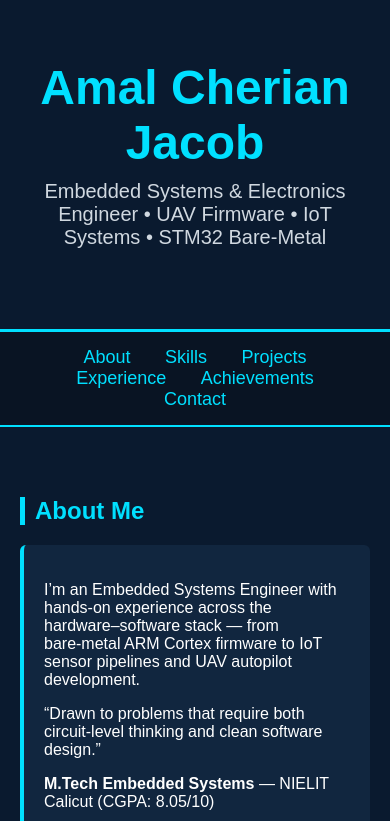
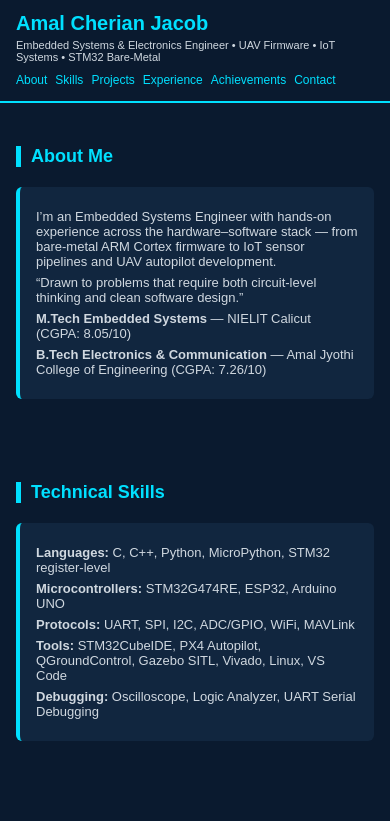
Before and after one commit to Amxl-Hex/amal-cherian-jacob.github.io, a plain HTML site: page index.html in a window 390 px wide. Shown: the top 821 px of the page. Drawn offline with Linux system fonts and the light colour scheme.

Commit message:
Responsive layout + navbar polish

```diff
--- a/index.html
+++ b/index.html
@@ -5,78 +5,227 @@
     <meta name="viewport" content="width=device-width, initial-scale=1.0">
     <title>Amal Cherian Jacob | Embedded Systems Engineer</title>
     <style>
+        :root {
+            --bg-main: #0A1A2F;
+            --bg-dark: #091423;
+            --card-bg: #11263F;
+            --accent: #00E0FF;
+            --text-main: #FFFFFF;
+            --text-muted: #D0D8E0;
+        }
+
+        * {
+            box-sizing: border-box;
+            scroll-behavior: smooth;
+        }
+
         body {
             margin: 0;
             font-family: Arial, sans-serif;
-            background-color: #0A1A2F;
-            color: #FFFFFF;
+            background-color: var(--bg-main);
+            color: var(--text-main);
         }
 
+        /* Header + Navbar */
         header {
-            background-color: #0A1A2F;
-            padding: 60px 20px;
-            text-align: center;
-            border-bottom: 3px solid #00E0FF;
+            background-color: var(--bg-main);
+            padding: 20px 40px;
+            border-bottom: 2px solid var(--accent);
+            position: sticky;
+            top: 0;
+            z-index: 1000;
         }
 
-        header h1 {
-            font-size: 48px;
-            margin: 0;
-            color: #00E0FF;
+        .header-inner {
+            max-width: 1100px;
+            margin: 0 auto;
+            display: flex;
+            align-items: center;
+            justify-content: space-between;
         }
 
-        header p {
-            font-size: 20px;
-            margin-top: 10px;
-            color: #D0D8E0;
+        .brand {
+            display: flex;
+            flex-direction: column;
+        }
+
+        .brand h1 {
+            font-size: 26px;
+            margin: 0;
+            color: var(--accent);
+        }
+
+        .brand p {
+            margin: 4px 0 0;
+            font-size: 13px;
+            color: var(--text-muted);
         }
 
         nav {
-            text-align: center;
-            padding: 15px;
-            background-color: #091423;
-            border-bottom: 2px solid #00E0FF;
+            display: flex;
+            gap: 18px;
         }
 
         nav a {
-            color: #00E0FF;
-            margin: 0 15px;
+            color: var(--accent);
             text-decoration: none;
-            font-size: 18px;
+            font-size: 14px;
+            position: relative;
+            padding-bottom: 2px;
         }
 
+        nav a::after {
+            content: "";
+            position: absolute;
+            left: 0;
+            bottom: 0;
+            width: 0;
+            height: 2px;
+            background-color: var(--accent);
+            transition: width 0.2s ease-in-out;
+        }
+
+        nav a:hover::after {
+            width: 100%;
+        }
+
+        /* Sections */
         section {
-            padding: 50px 20px;
+            padding: 40px 20px;
+        }
+
+        .section-inner {
             max-width: 900px;
-            margin: auto;
+            margin: 0 auto;
         }
 
         h2 {
-            color: #00E0FF;
-            border-left: 5px solid #00E0FF;
+            color: var(--accent);
+            border-left: 5px solid var(--accent);
             padding-left: 10px;
+            margin-bottom: 20px;
+            font-size: 22px;
         }
 
         .card {
-            background-color: #11263F;
+            background-color: var(--card-bg);
             padding: 20px;
-            margin: 20px 0;
-            border-left: 4px solid #00E0FF;
+            margin: 16px 0;
+            border-left: 4px solid var(--accent);
             border-radius: 6px;
+            transition: transform 0.15s ease, box-shadow 0.15s ease;
+        }
+
+        .card:hover {
+            transform: translateY(-2px);
+            box-shadow: 0 6px 16px rgba(0, 0, 0, 0.35);
+        }
+
+        .card h3 {
+            margin-top: 0;
+            margin-bottom: 8px;
+            font-size: 18px;
+            color: var(--accent);
+        }
+
+        .card p {
+            margin: 6px 0;
+            font-size: 14px;
+            color: var(--text-muted);
         }
 
         .contact a {
-            color: #00E0FF;
+            color: var(--accent);
             text-decoration: none;
+        }
+
+        .contact a:hover {
+            text-decoration: underline;
         }
 
         footer {
             text-align: center;
             padding: 20px;
-            background-color: #091423;
-            color: #D0D8E0;
-            margin-top: 40px;
-            border-top: 2px solid #00E0FF;
+            background-color: var(--bg-dark);
+            color: var(--text-muted);
+            border-top: 2px solid var(--accent);
+            font-size: 13px;
+        }
+
+        /* Responsive */
+        @media (max-width: 768px) {
+            header {
+                padding: 12px 16px;
+            }
+
+            .header-inner {
+                flex-direction: column;
+                align-items: flex-start;
+                gap: 10px;
+            }
+
+            .brand h1 {
+                font-size: 22px;
+            }
+
+            .brand p {
+                font-size: 12px;
+            }
+
+            nav {
+                flex-wrap: wrap;
+                gap: 10px;
+            }
+
+            nav a {
+                font-size: 13px;
+            }
+
+            section {
+                padding: 28px 16px;
+            }
+
+            h2 {
+                font-size: 20px;
+            }
+
+            .card {
+                padding: 16px;
+            }
+
+            .card h3 {
+                font-size: 16px;
+            }
+
+            .card p {
+                font-size: 13px;
+            }
+        }
+
+        @media (max-width: 480px) {
+            .brand h1 {
+                font-size: 20px;
+            }
+
+            .brand p {
+                font-size: 11px;
+            }
+
+            nav {
+                gap: 8px;
+            }
+
+            nav a {
+                font-size: 12px;
+            }
+
+            h2 {
+                font-size: 18px;
+            }
+
+            .card {
+                margin: 12px 0;
+            }
         }
     </style>
 </head>
@@ -84,10 +233,11 @@
 <body>
 
 <header>
+    <div class="header-inner">
+        <div class="brand">
             <h1>Amal Cherian Jacob</h1>
             <p>Embedded Systems & Electronics Engineer • UAV Firmware • IoT Systems • STM32 Bare-Metal</p>
-</header>
-
+        </div>
         <nav>
             <a href="#about">About</a>
             <a href="#skills">Skills</a>
@@ -96,8 +246,11 @@
             <a href="#achievements">Achievements</a>
             <a href="#contact">Contact</a>
         </nav>
+    </div>
+</header>
 
 <section id="about">
+    <div class="section-inner">
         <h2>About Me</h2>
         <div class="card">
             <p>I’m an Embedded Systems Engineer with hands-on experience across the hardware–software stack — from bare‑metal ARM Cortex firmware to IoT sensor pipelines and UAV autopilot development.</p>
@@ -105,9 +258,11 @@
             <p><strong>M.Tech Embedded Systems</strong> — NIELIT Calicut (CGPA: 8.05/10)</p>
             <p><strong>B.Tech Electronics & Communication</strong> — Amal Jyothi College of Engineering (CGPA: 7.26/10)</p>
         </div>
+    </div>
 </section>
 
 <section id="skills">
+    <div class="section-inner">
         <h2>Technical Skills</h2>
         <div class="card">
             <p><strong>Languages:</strong> C, C++, Python, MicroPython, STM32 register-level</p>
@@ -116,9 +271,11 @@
             <p><strong>Tools:</strong> STM32CubeIDE, PX4 Autopilot, QGroundControl, Gazebo SITL, Vivado, Linux, VS Code</p>
             <p><strong>Debugging:</strong> Oscilloscope, Logic Analyzer, UART Serial Debugging</p>
         </div>
+    </div>
 </section>
 
 <section id="projects">
+    <div class="section-inner">
         <h2>Projects</h2>
 
         <div class="card">
@@ -136,7 +293,7 @@
         <div class="card">
             <h3>Gas Leakage Detection System – STM32 ARM Cortex-M4</h3>
             <p>Bare‑metal firmware (no HAL). MQ135 via ADC → threshold logic → buzzer + LED alerts.</p>
-        <p>“Demonstrates direct register-level programming of ADC, GPIO, and UART peripherals.”</p>
+            <p>Demonstrates direct register-level programming of ADC, GPIO, and UART peripherals.</p>
         </div>
 
         <div class="card">
@@ -153,9 +310,11 @@
             <h3>Automated Waste Segregation System – Arduino</h3>
             <p>Inductive + capacitive sensors classify waste → servo-actuated bin gates.</p>
         </div>
+    </div>
 </section>
 
 <section id="experience">
+    <div class="section-inner">
         <h2>Experience</h2>
 
         <div class="card">
@@ -169,9 +328,11 @@
             <p>Built VR training environments for Oculus using Roblox Studio, Lua, and Python.</p>
             <p>Contributed to published research (IJERA, May 2024).</p>
         </div>
+    </div>
 </section>
 
 <section id="achievements">
+    <div class="section-inner">
         <h2>Achievements & Certifications</h2>
         <div class="card">
             <p>GATE 2024 Qualified — Electronics & Communication</p>
@@ -179,15 +340,18 @@
             <p>IEEE SB Knockout 2.0 — Coding Winner</p>
             <p>District Winner — Young Innovators Program (YIP 4.0)</p>
         </div>
+    </div>
 </section>
 
 <section id="contact">
+    <div class="section-inner">
         <h2>Contact</h2>
         <div class="card contact">
             <p><strong>Email:</strong> <a href="mailto:amalcherianjacobofficial@gmail.com">amalcherianjacobofficial@gmail.com</a></p>
             <p><strong>Phone:</strong> +91 7994849375 / +971 565645039</p>
             <p><strong>LinkedIn:</strong> <a href="https://linkedin.com/in/amal-cherian-jacob">linkedin.com/in/amal-cherian-jacob</a></p>
             <p><strong>GitHub:</strong> <a href="https://github.com/Amal-Hex">github.com/Amal-Hex</a></p>
+        </div>
     </div>
 </section>
 
```
Lines whose indentation alone changed are shown as unchanged.
